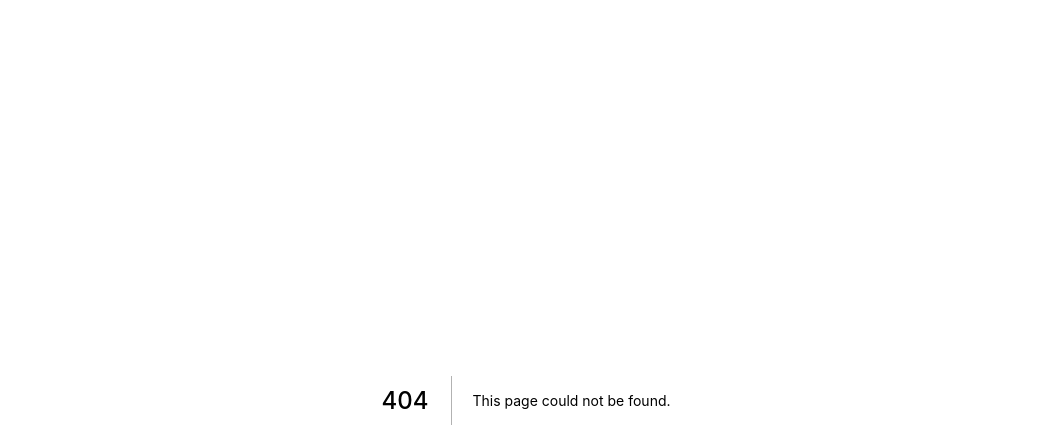
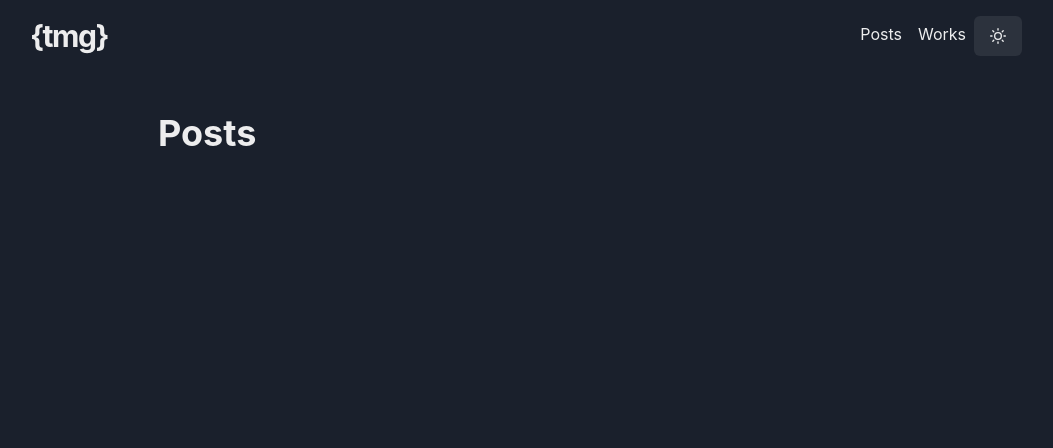
Before and after one commit to tmgasek/homepage, a Next.js app: page /posts in a window 1280 px wide. Before the commit this address had no page. Shown: the top 448 px of the page, without its empty margins (114-1167 px from the left). Built offline with nearby package versions, Linux system fonts and the light colour scheme.

Commit message:
framework complete, light/dark theme added

```diff
--- /dev/null
+++ b/components/Layout.js
@@ -0,0 +1,22 @@
+import { Box, Container } from '@chakra-ui/react';
+import Navbar from './Navbar';
+import Head from 'next/head';
+
+const Layout = ({ children }) => {
+  return (
+    <Box as={'main'} pb={8}>
+      <Head>
+        <meta name="viewport" content="width=device-width, initial-scale=1" />
+        <title>Tomasz Gasek - Homepage</title>
+      </Head>
+
+      <Navbar />
+
+      <Container maxW={'container.md'} pt={14}>
+        {children}
+      </Container>
+    </Box>
+  );
+};
+
+export default Layout;
--- /dev/null
+++ b/components/Navbar.js
@@ -0,0 +1,90 @@
+import NextLink from 'next/link';
+import {
+  Container,
+  Box,
+  Link,
+  Stack,
+  Heading,
+  Flex,
+  Menu,
+  MenuItem,
+  MenuList,
+  MenuButton,
+  IconButton,
+  useColorMode,
+  Button,
+} from '@chakra-ui/react';
+import { HamburgerIcon } from '@chakra-ui/icons';
+import { SunIcon, MoonIcon } from '@chakra-ui/icons';
+import { useRouter } from 'next/router';
+
+const LinkItem = ({ href, children }) => {
+  return (
+    <NextLink href={href}>
+      <Link p={2}>{children}</Link>
+    </NextLink>
+  );
+};
+
+const Navbar = () => {
+  const router = useRouter();
+  const { colorMode, toggleColorMode } = useColorMode();
+
+  return (
+    <Box as={'nav'} pt={4}>
+      <Container maxW={'container.lg'}>
+        <Flex align={'center'} justify={'space-between'}>
+          <Box>
+            <NextLink href="/">
+              <Heading as={'h1'} size={'lg'} letterSpacing={'tighter'} pr={8}>
+                {'{tmg}'}
+              </Heading>
+            </NextLink>
+          </Box>
+
+          <Box>
+            <LinkItem href="/posts" path={router.path}>
+              Posts
+            </LinkItem>
+            <LinkItem href="/works" path={router.path}>
+              Works
+            </LinkItem>
+            <Button onClick={toggleColorMode}>
+              {colorMode === 'light' ? <MoonIcon /> : <SunIcon />}
+            </Button>
+          </Box>
+
+          {/* <Box
+            flex={1}
+            align="right"
+            display={{ base: 'inline-block', md: 'none' }}
+          >
+            <Box ml={2}>
+              <Menu>
+                <MenuButton
+                  as={IconButton}
+                  icon={<HamburgerIcon />}
+                  variant="outline"
+                  aria-label="Options"
+                />
+                <MenuList>
+                  <NextLink href="/" passHref>
+                    <MenuItem as={Link}>About</MenuItem>
+                  </NextLink>
+                  <NextLink href="/works" passHref>
+                    <MenuItem as={Link}>Works</MenuItem>
+                  </NextLink>
+                  <NextLink href="/posts" passHref>
+                    <MenuItem as={Link}>Posts</MenuItem>
+                  </NextLink>
+                </MenuList>
+              </Menu>
+            </Box>
+          </Box> */}
+        </Flex>
+      </Container>
+    </Box>
+  );
+};
+
+export default Navbar;
--- a/package.json
+++ b/package.json
@@ -8,6 +8,11 @@
     "lint": "next lint"
   },
   "dependencies": {
+    "@chakra-ui/icons": "^1.1.1",
+    "@chakra-ui/react": "^1.7.4",
+    "@emotion/react": "^11.7.1",
+    "@emotion/styled": "^11.6.0",
+    "framer-motion": "^5.5.6",
     "next": "12.0.7",
     "react": "17.0.2",
     "react-dom": "17.0.2"
--- a/pages/_app.js
+++ b/pages/_app.js
@@ -1,7 +1,16 @@
-import '../styles/globals.css'
+import '../styles/globals.css';
+import { ChakraProvider } from '@chakra-ui/react';
+import Layout from '../components/Layout';
+import theme from '../theme';
 
 function MyApp({ Component, pageProps }) {
-  return <Component {...pageProps} />
+  return (
+    <ChakraProvider theme={theme}>
+      <Layout>
+        <Component {...pageProps} />
+      </Layout>
+    </ChakraProvider>
+  );
 }
 
-export default MyApp
+export default MyApp;
--- /dev/null
+++ b/pages/_document.js
@@ -0,0 +1,19 @@
+import { ColorModeScript } from '@chakra-ui/react';
+import NextDocument, { Html, Head, Main, NextScript } from 'next/document';
+import theme from '../theme';
+
+export default class Document extends NextDocument {
+  render() {
+    return (
+      <Html lang="en">
+        <Head />
+        <body>
+          {/* 👇 Here's the script */}
+          <ColorModeScript initialColorMode={theme.config.initialColorMode} />
+          <Main />
+          <NextScript />
+        </body>
+      </Html>
+    );
+  }
+}
--- /dev/null
+++ b/pages/posts/index.js
@@ -0,0 +1,11 @@
+import { Box, Heading } from '@chakra-ui/react';
+
+const Posts = () => {
+  return (
+    <Box>
+      <Heading>Posts</Heading>
+    </Box>
+  );
+};
+
+export default Posts;
--- /dev/null
+++ b/theme/index.js
@@ -0,0 +1,13 @@
+// 1. import `extendTheme` function
+import { extendTheme } from '@chakra-ui/react';
+
+// 2. Add your color mode config
+const config = {
+  initialColorMode: 'dark',
+  useSystemColorMode: false,
+};
+
+// 3. extend the theme
+const theme = extendTheme({ config });
+
+export default theme;
```
Also changed, not shown: pages/index.js (+20 -66 lines), pages/works/index.js (added, +11 -0 lines), 1 other file (tests, documents, lock files or other folders).
